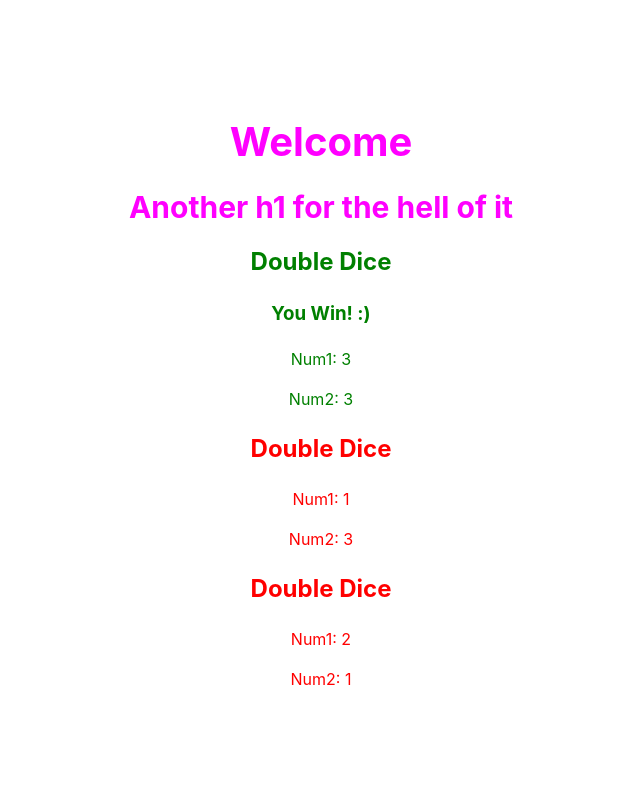
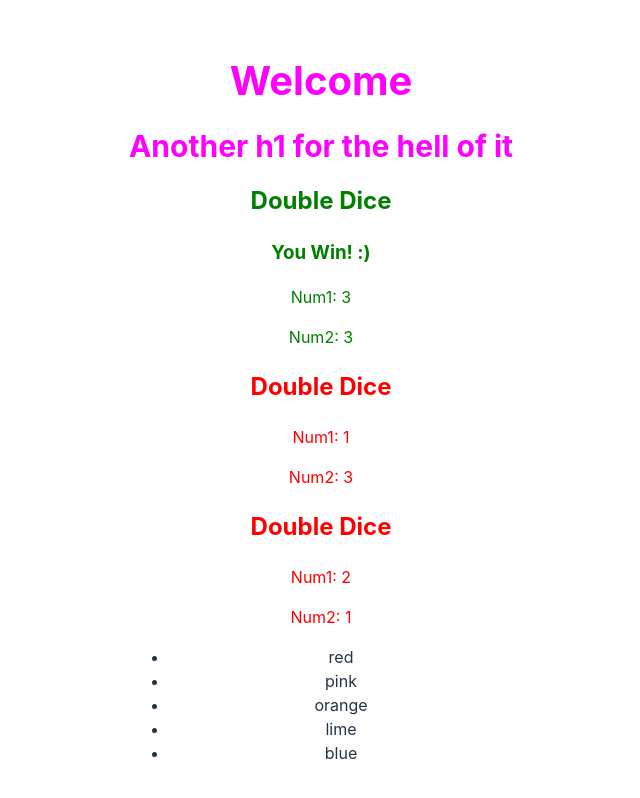
Before and after one commit to amler/first-react-app, a React (Vite) app: page / in a window 1280 px wide. Shown: the top 798 px of the page, without its empty margins (319-959 px from the left). Built offline with nearby package versions, Linux system fonts and the light colour scheme.

Commit message:
Rendering array using map

```diff
--- a/src/App.jsx
+++ b/src/App.jsx
@@ -4,6 +4,7 @@
 import List from './List';
 import DoubleRoll from './DoubleRoll';
 import Heading from './Heading';
+import ColorList from './ColorList';
 
 function App() {
   return (
@@ -20,6 +21,7 @@
       <DoubleRoll/>
       <DoubleRoll/>
       <DoubleRoll/>
+      <ColorList colors={["red", "pink", "orange", "lime", "blue"]} />
     </div>
   );
 }
--- /dev/null
+++ b/src/ColorList.jsx
@@ -0,0 +1,9 @@
+export default function ColorList ({colors}) {
+    return (
+        <ul>
+            {colors.map((color) => (
+                <li>{color}</li>
+            ))}
+        </ul>
+    );
+}
```
